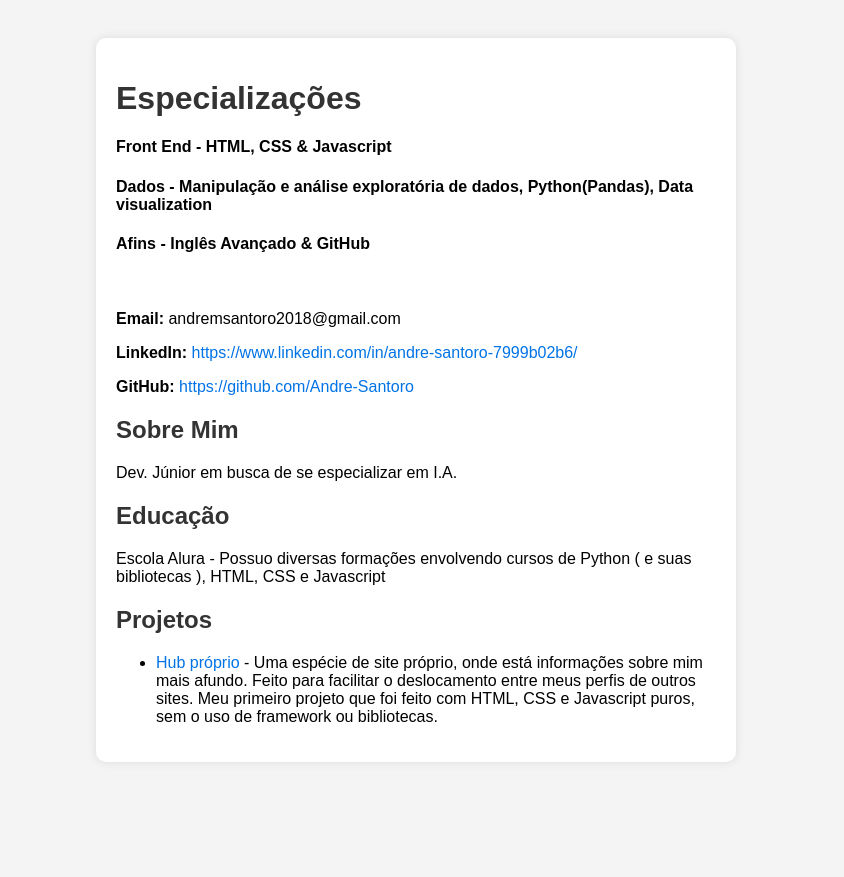
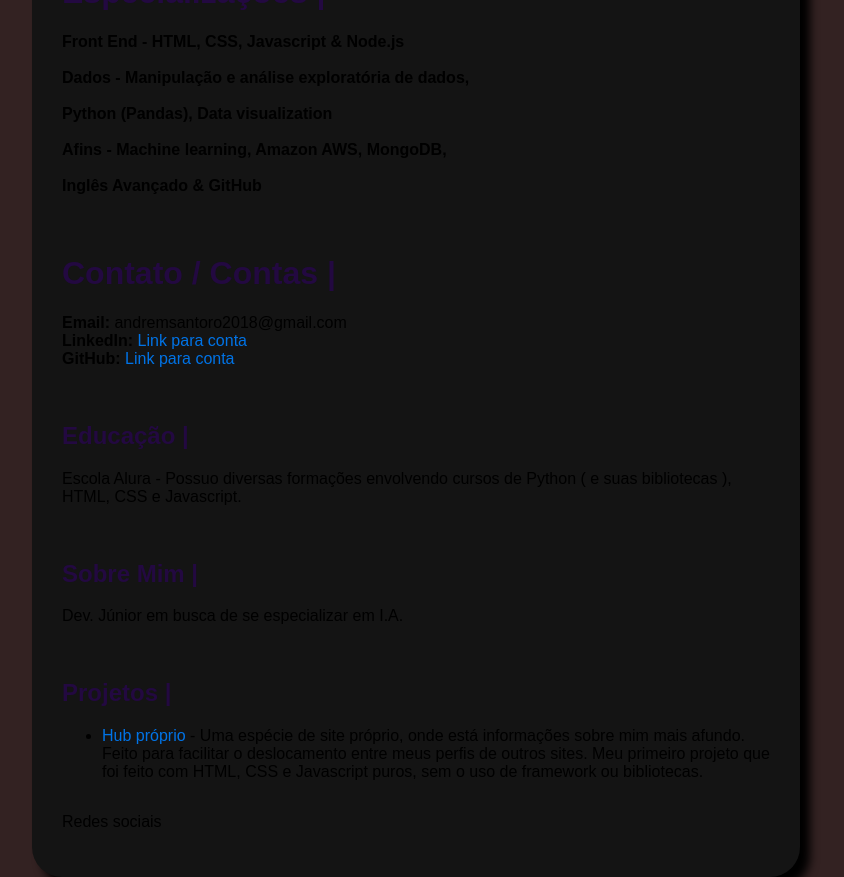
Before and after one commit to Andre-Santoro/meu-curriculo, a plain HTML site: page index.html in a window 1280 px wide. Shown: the whole page, without its empty margins (224-1068 px from the left). Before the commit the page ends 800 px from the top, so only its background shows below. Drawn offline with Linux system fonts and the light colour scheme.

Commit message:
Add files via upload

```diff
--- a/index.html
+++ b/index.html
@@ -1,32 +1,70 @@
 <!DOCTYPE html>
-<html lang="pt-br">
+<html lang="en">
 <head>
     <meta charset="UTF-8">
     <meta name="viewport" content="width=device-width, initial-scale=1.0">
-    <title>Meu Currículo</title>
-    <link rel="stylesheet" href="styles.css"
+    <title>Document</title>
+    <link rel="stylesheet" href="styles.css">
 </head>
 <body>
     <div class="container">
-        <h1>Especializações</h1>
-        <h4>Front End - HTML, CSS & Javascript</h4>
-        <h4>Dados - Manipulação e análise exploratória de dados, Python(Pandas), Data visualization</h4>
-        <h4>Afins - Inglês Avançado & GitHub</h4>
-        <p><strong><br><br>Email:</strong> andremsantoro2018@gmail.com</p>
-        <p></p>
-        <p><strong>LinkedIn:</strong> <a href="https://linkedin.com/in/seuusuario" target="_blank rel="noopener noreferrer">https://www.linkedin.com/in/andre-santoro-7999b02b6/</a></p>
-        <p><strong>GitHub:</strong> <a href="https://github.com/seuusuario" target="_blank rel="noopener noreferrer">https://github.com/Andre-Santoro</a></p>
 
-        <h2>Sobre Mim</h2>
-        <p>Dev. Júnior em busca de se especializar em I.A.</p>
+        <div class="especializacoes_container">
+            <h1 class="titulo_container">Especializações |</h1>
+            <h4 class="texto_container">Front End - HTML, CSS, Javascript & Node.js<br><br>
 
-        <h2>Educação</h2>
-        <p>Escola Alura - Possuo diversas formações envolvendo cursos de Python ( e suas bibliotecas ), HTML, CSS e Javascript</p>
+            Dados - Manipulação e análise exploratória de dados, <br><br>
 
-        <h2>Projetos</h2>
-        <ul>
-            <li><a href="https://github.com/Andre-Santoro/hub-do-andre" target="_blank rel="noopener noreferrer">Hub próprio</a> - Uma espécie de site próprio, onde está informações sobre mim mais afundo. Feito para facilitar o deslocamento entre meus perfis de outros sites. Meu primeiro projeto que foi feito com HTML, CSS e Javascript puros, sem o uso de framework ou bibliotecas.</li>
-        </ul>
-    </div>
+            Python (Pandas), Data visualization <br><br>
+
+            Afins - Machine learning, Amazon AWS, MongoDB, <br><br>
+
+            Inglês Avançado & GitHub</h4>
+        </div>
+
+            <br>
+
+        <div class="contato_container">
+            <h1 class="titulo_container">Contato / Contas |</h1>
+            <p class="texto_container"><strong>Email:</strong> andremsantoro2018@gmail.com<br>
+            <strong>LinkedIn:</strong> <a href="https://www.linkedin.com/in/andre-santoro-7999b02b6" target="_blank rel="noopener noreferrer">Link para conta</a><br>
+            <strong>GitHub:</strong> <a href="https://github.com/Andre-Santoro" target="_blank rel="noopener noreferrer">Link para conta</a></p>
+        </div>
+
+        <div>
+
+            <br>
+
+        </div>
+
+        <div class="educacao_container">
+            <h2 class="titulo_container">Educação |</h2>
+            <p class="texto_container"> Escola Alura - Possuo diversas formações envolvendo
+            cursos de Python ( e suas bibliotecas ), HTML, CSS e Javascript.</p>
+        </div>
+
+            <br>
+
+        <div class="sobre_mim_container">
+            <h2 class="titulo_container">Sobre Mim |</h2>
+            <p class="texto_container">Dev. Júnior em busca de se especializar em I.A.</p>
+        </div>
+
+            <br>
+
+        <div class="projetos_container">
+            <h2 class="titulo_container">Projetos |</h2>
+            <ul>
+                <li class="texto_container"><a href="https://github.com/Andre-Santoro/hub-do-andre"
+                    target="_blank rel="noopener noreferrer">Hub próprio</a>
+                    - Uma espécie de site próprio, onde está informações
+                    sobre mim mais afundo. Feito para facilitar o
+                    deslocamento entre meus perfis de outros sites.
+                    Meu primeiro projeto que foi feito com HTML, CSS e
+                    Javascript puros, sem o uso de framework ou bibliotecas.</li>
+            </ul>
+        </div>
+        <p class="botao botao_redes_sociais">Redes sociais</p>
+
 </body>
 </html>
--- a/styles.css
+++ b/styles.css
@@ -1,6 +1,6 @@
 body {
     font-family: Arial, sans-serif;
-    background-color: #f4f4f4;
+    background-color: #332222;
     margin: 0;
     padding: 0;
     display: flex;
@@ -10,16 +10,18 @@ body {
 }
 
 .container {
-    background: white;
-    padding: 20px;
-    border-radius: 10px;
-    box-shadow: 0px 0px 10px rgba(0, 0, 0, 0.1);
-    max-width: 600px;
-    width: 90%;
+    display: flex;
+    flex-direction: column;
+    background: rgb(20, 20, 20);
+    border: green 50px;
+    padding: 30px;
+    margin: 20%;
+    border-radius: 30px;
+    box-shadow: 10px 10px 10px 0px black;
 }
 
 h1, h2 {
-    color: #333;
+    color: #230941;
 }
 
 a {
```
